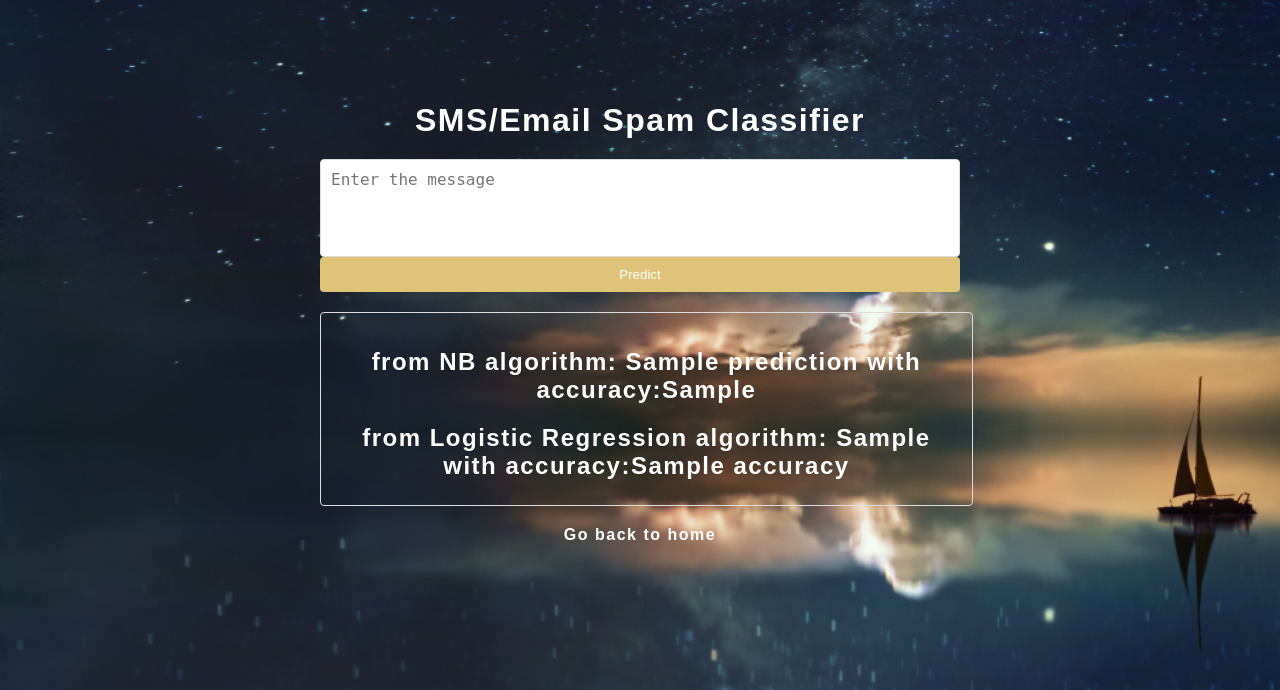
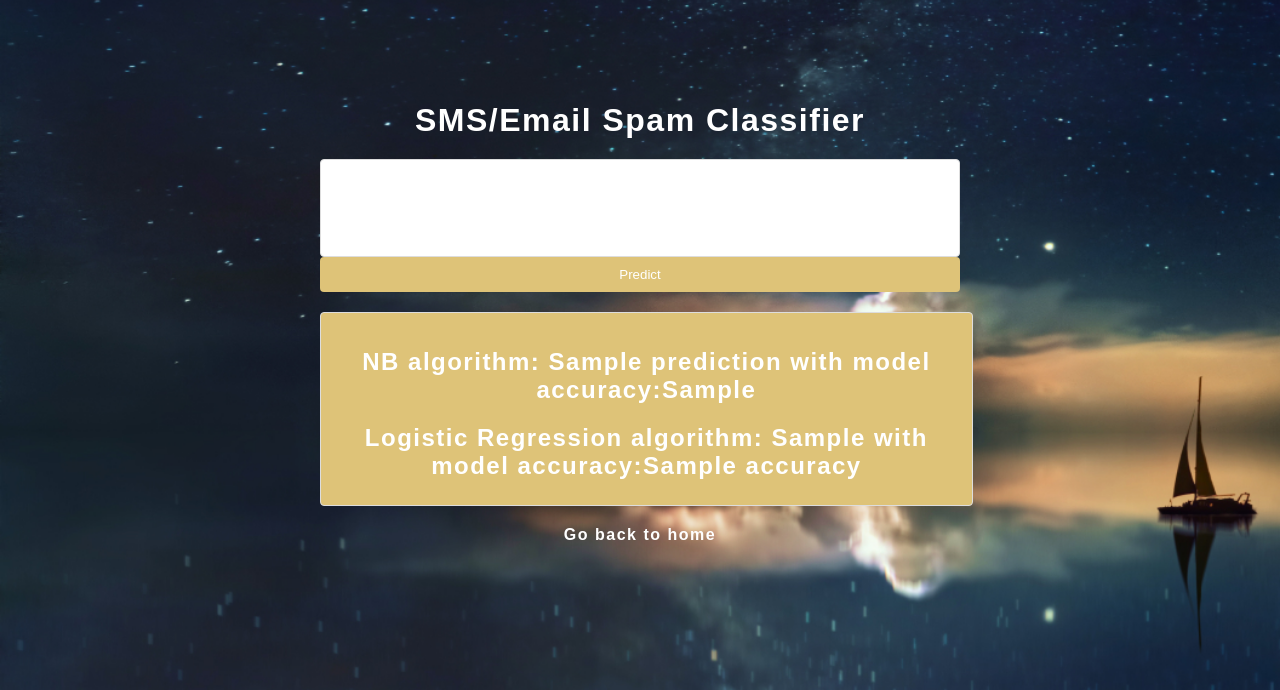
Before and after one commit to Madara-coder/spam-detect, a Flask app: template templates/result.html in a window 1280 px wide. Shown: the part 110-800 px from the top of the page. Run offline with Flask 3, Linux system fonts and the light colour scheme; the template is opened without the code that fills it: most values are stand-ins (such as "Sample title", 1, 10 or a date in 2020); parts of the project's set-up code (start-up, migrations or seed data) failed here and were passed over.

Commit message:
fix: fixed some css issues

```diff
--- a/static/result.css
+++ b/static/result.css
@@ -113,12 +113,14 @@ button:hover {
 }
 
 .result {
+  background-color: #dec378;
   border: 1px solid #ddd;
   border-radius: 4px;
   padding: 15px;
   width: 48.5%;
   margin-left: 25%;
   margin-bottom: 20px;
+  color: white;
 }
 
 .result h2 {
--- a/templates/result.html
+++ b/templates/result.html
@@ -41,19 +41,18 @@
         <main>
           <form action="/predict" method="post">
             <textarea name="sms" rows="4" placeholder="Enter the message">
-{{ request.form.sms }}</textarea
-            >
+            {{ request.form.sms }}</textarea>
             <button type="submit">Predict</button>
           </form>
 
           <div class="result">
             {% if prediction %}
             <h2>
-              from NB algorithm: {{ prediction }} with accuracy:{{accuracy1}}
+              NB algorithm: {{ prediction }} with model accuracy:{{accuracy1}}
             </h2>
             {% endif %} {% if prediction1 %}
             <h2>
-              from Logistic Regression algorithm: {{ prediction1 }} with
+              Logistic Regression algorithm: {{ prediction1 }} with model
               accuracy:{{accuracy}}
             </h2>
             {% endif %}
```
